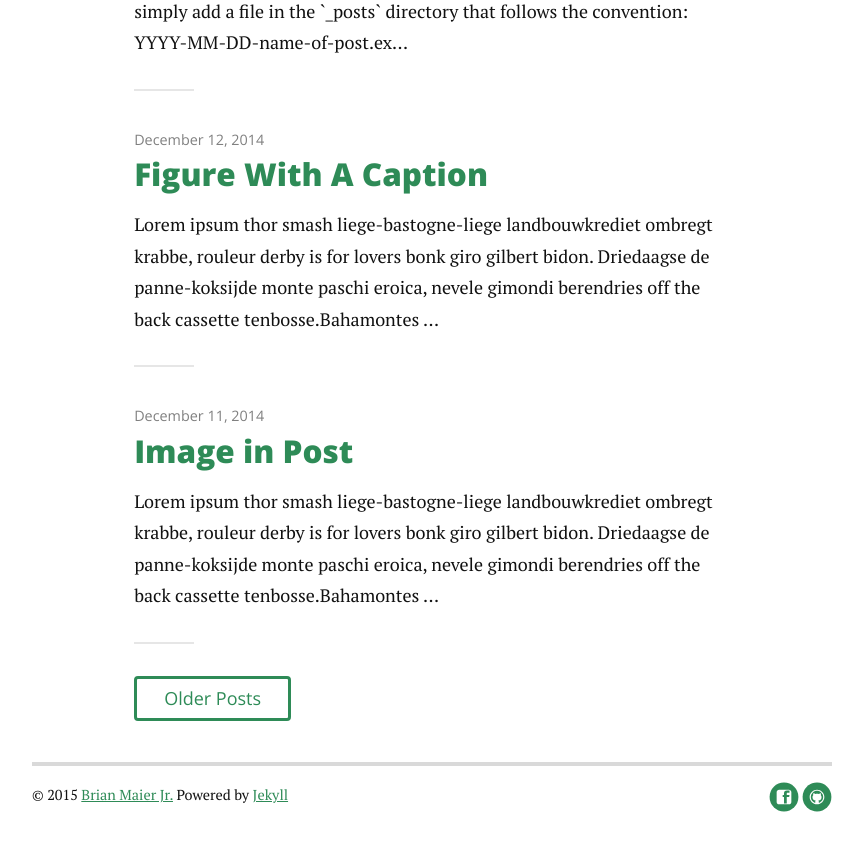
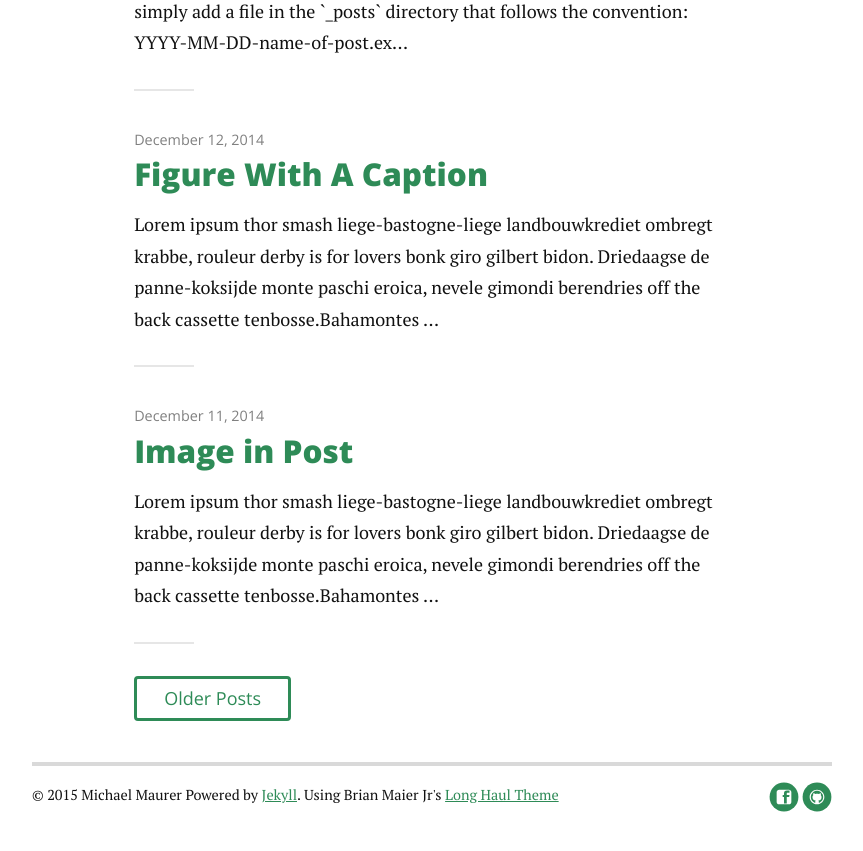
Before and after one commit to mjmaurer/mjmaurer.github.io, a Jekyll site: the page built from index.html, in a window 1280 px wide and 900 px high, scrolled down 1120 px. Shown: the top 851 px of the window, without its empty margins (208-1071 px from the left). Built offline with Jekyll 4.4.1, drawn with Linux system fonts in a browser that asks for light colours; nearby versions of some CDN libraries; Markdown is read by kramdown in place of the engine named in the settings; the list of posts is cut into pages by our own code.

Commit message:
Footer fix

```diff
--- a/_includes/footer.html
+++ b/_includes/footer.html
@@ -1,6 +1,6 @@
 <div class="footer">
    <div class="container">
-      <p class="copy">&copy; <script type="text/javascript">document.write(new Date().getFullYear());</script> <a href="http://brianmaierjr.com">Brian Maier Jr.</a> Powered by <a href="http://jekyllrb.com">Jekyll</a></p>
+      <p class="copy">&copy; <script type="text/javascript">document.write(new Date().getFullYear());</script> Michael Maurer Powered by <a href="http://jekyllrb.com">Jekyll</a>. Using Brian Maier Jr's <a href="http://jekyllthemes.org/themes/long-haul/">Long Haul Theme</a></p>
 
       <div class="footer-links">
          <ul class="noList">
```
